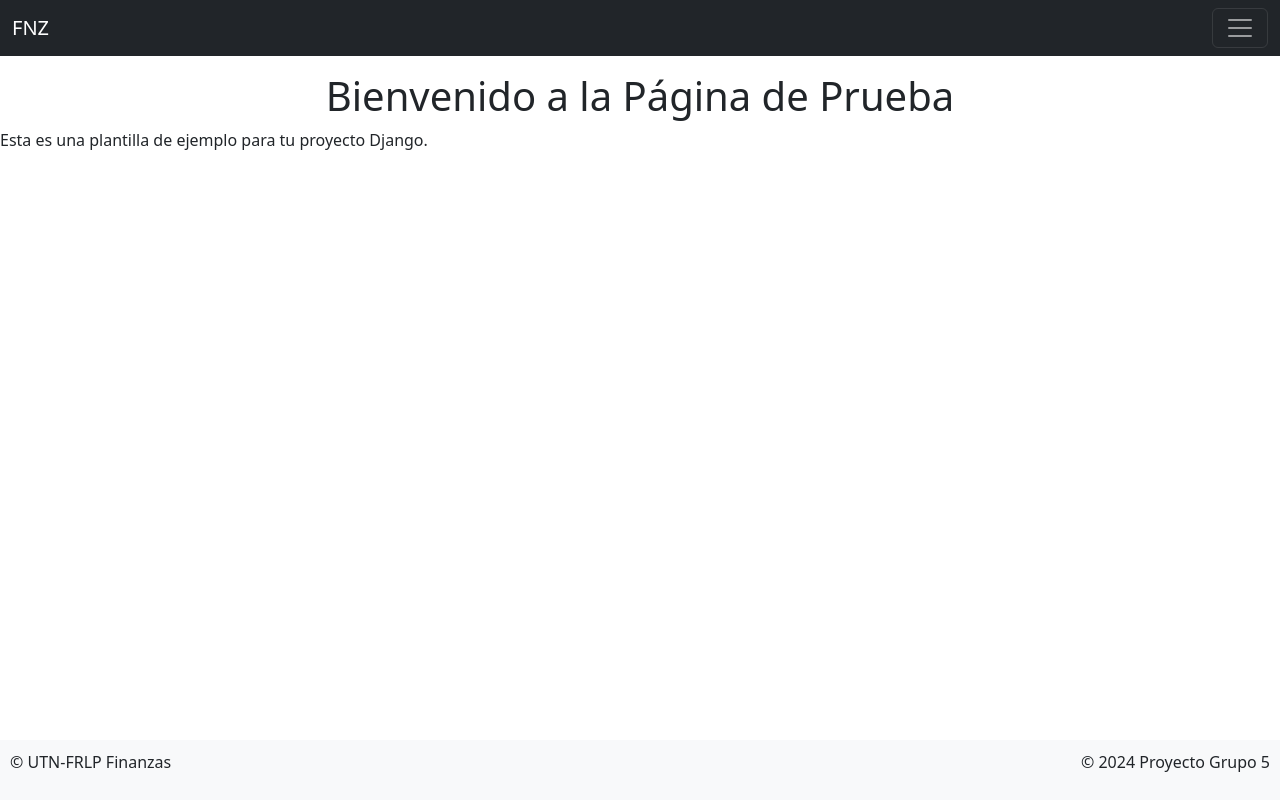
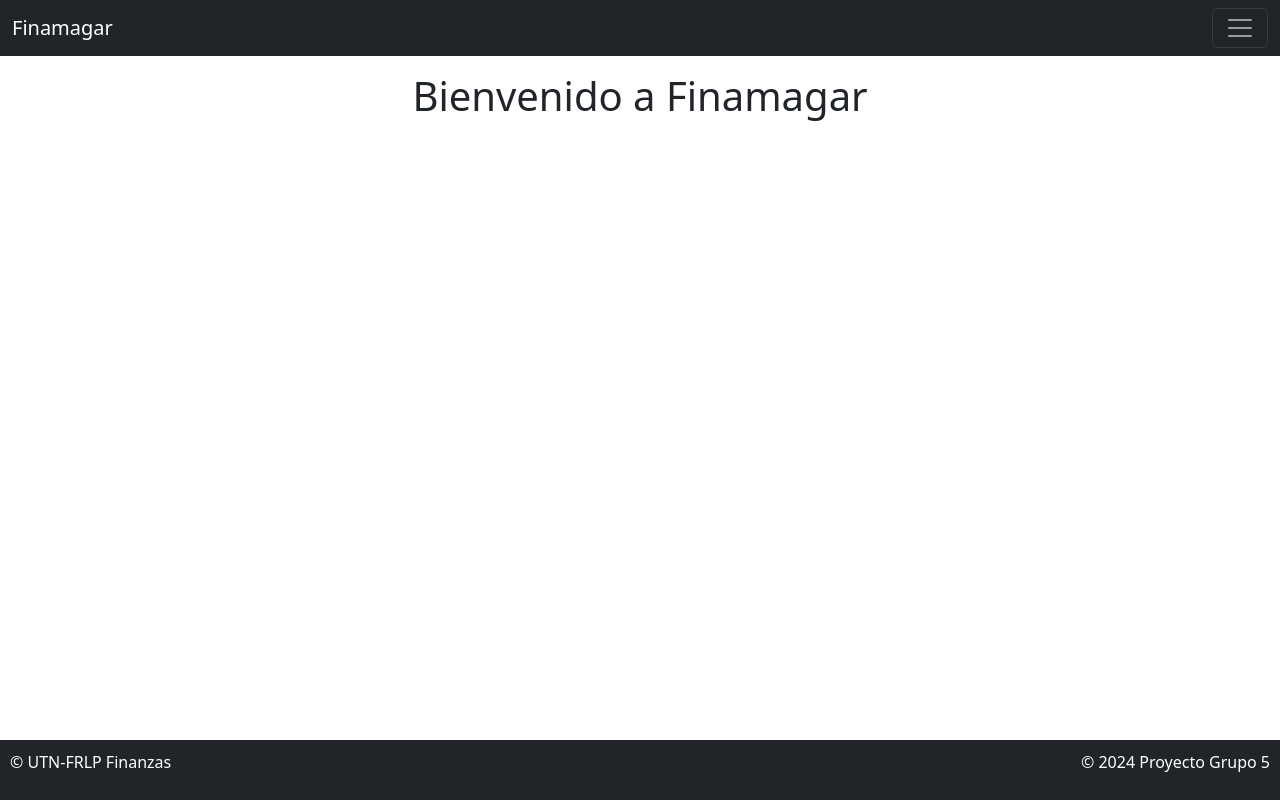
Before and after one commit to Ramicendoya/Grupo_5_2024, a Django app: template finanzas/app/templates/home.html in a window 1280 px wide. Run offline with Django 3.2, Linux system fonts and the light colour scheme; the template is opened without the code that fills it, so the values that code supplies are empty.

Commit message:
Ajustes de navs y navegacion

```diff
--- a/finanzas/app/templates/base.html
+++ b/finanzas/app/templates/base.html
@@ -46,13 +46,13 @@
 <br>
 <nav class="navbar navbar-dark bg-dark fixed-top">
     <div class="container-fluid">
-      <a class="navbar-brand" href="#">FNZ</a>
+      <a class="navbar-brand" href="#">Finamagar</a>
       <button class="navbar-toggler" type="button" data-bs-toggle="offcanvas" data-bs-target="#offcanvasDarkNavbar" aria-controls="offcanvasDarkNavbar" aria-label="Toggle navigation">
         <span class="navbar-toggler-icon"></span>
       </button>
       <div class="offcanvas offcanvas-end text-bg-dark" tabindex="-1" id="offcanvasDarkNavbar" aria-labelledby="offcanvasDarkNavbarLabel">
         <div class="offcanvas-header">
-          <h5 class="offcanvas-title" id="offcanvasDarkNavbarLabel">Dark offcanvas</h5>
+          <h5 class="offcanvas-title" id="offcanvasDarkNavbarLabel">Menu</h5>
           <button type="button" class="btn-close btn-close-white" data-bs-dismiss="offcanvas" aria-label="Close"></button>
         </div>
         <div class="offcanvas-body">
@@ -61,10 +61,10 @@
               <a class="nav-link active" aria-current="page" href="{% url 'home' %}">Home</a>
             </li>
             <li class="nav-item">
-              <a class="nav-link" href="{% url 'prueba' %}">Gastos</a>
+              <a class="nav-link" href="{% url 'gastos' %}">Gastos</a>
             </li>
             <li class="nav-item">
-                <a class="nav-link" href="">Ingresos</a>
+                <a class="nav-link" href="{% url 'ingresos' %}">Ingresos</a>
               </li>
             <!--<li class="nav-item dropdown">
               <a class="nav-link dropdown-toggle" href="#" role="button" data-bs-toggle="dropdown" aria-expanded="false">
@@ -95,7 +95,7 @@
     <script src="https://cdn.jsdelivr.net/npm/bootstrap@5.3.3/dist/js/bootstrap.bundle.min.js" integrity="sha384-YvpcrYf0tY3lHB60NNkmXc5s9fDVZLESaAA55NDzOxhy9GkcIdslK1eN7N6jIeHz" crossorigin="anonymous"></script>
 </body>
 
-<footer>
+<footer class="bg-dark text-white">
     <div class="row">
         <div class="col-6 text-start">
             <p>&copy; UTN-FRLP Finanzas</p>
--- a/finanzas/app/templates/home.html
+++ b/finanzas/app/templates/home.html
@@ -3,13 +3,13 @@
 
 {% block main %}
     <header>
-        <h1 class="text-center">Bienvenido a la Página de Prueba</h1>
+        <h1 class="text-center">Bienvenido a Finamagar</h1>
 
         <!--<img src="{% static 'img/imagen-prueba.jpeg' %}" alt="Imagen de ejemplo">-->
 
 
     </header>
-    <p>Esta es una plantilla de ejemplo para tu proyecto Django.</p>
+   <!-- <p>Esta es una plantilla de ejemplo para tu proyecto Django.</p>-->
 
 
 
--- a/finanzas/app/templates/Prueba2.html
+++ b/finanzas/app/templates/ingresos.html
@@ -10,10 +10,12 @@
 
 </head>
 <body>
-   <!-- <header>
+    <!--<header>
         <img src="{% static 'img/imagen-prueba.jpeg' %}" alt="Imagen de ejemplo">
     </header>-->
-
+    <header align="center">
+        <img src="{% static 'img/ingreso.JPG' %}" align="center">
+    </header>
 
 
 </body>
--- a/finanzas/app/urls.py
+++ b/finanzas/app/urls.py
@@ -3,5 +3,6 @@ from . import views
 
 urlpatterns = [
     path('', views.home, name='home'),
-    path('prueba/', views.Prueba, name='prueba'),
+    path('ingresos/', views.ingresos, name='ingresos'),
+    path('gastos/', views.gastos, name='gastos'),
 ]
```
Also changed, not shown: finanzas/app/templates/gastos.html (added, +20 -0 lines), finanzas/app/views.py (+5 -2 lines), finanzas/app/static/img/gastos.JPG (added), finanzas/app/static/img/ingreso.JPG (added).
